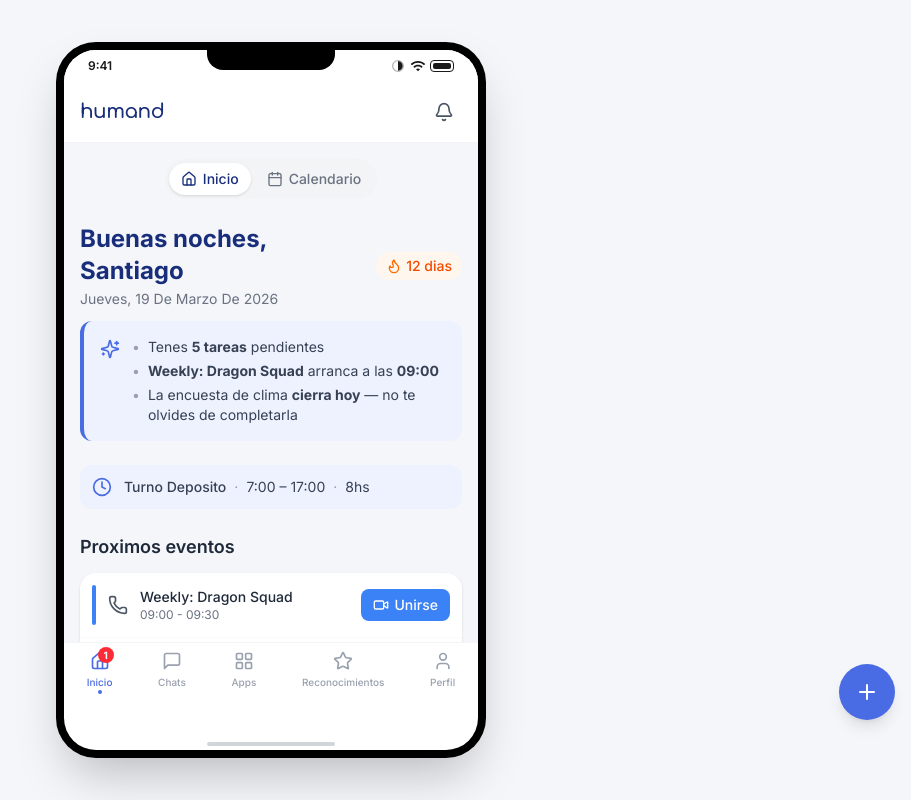
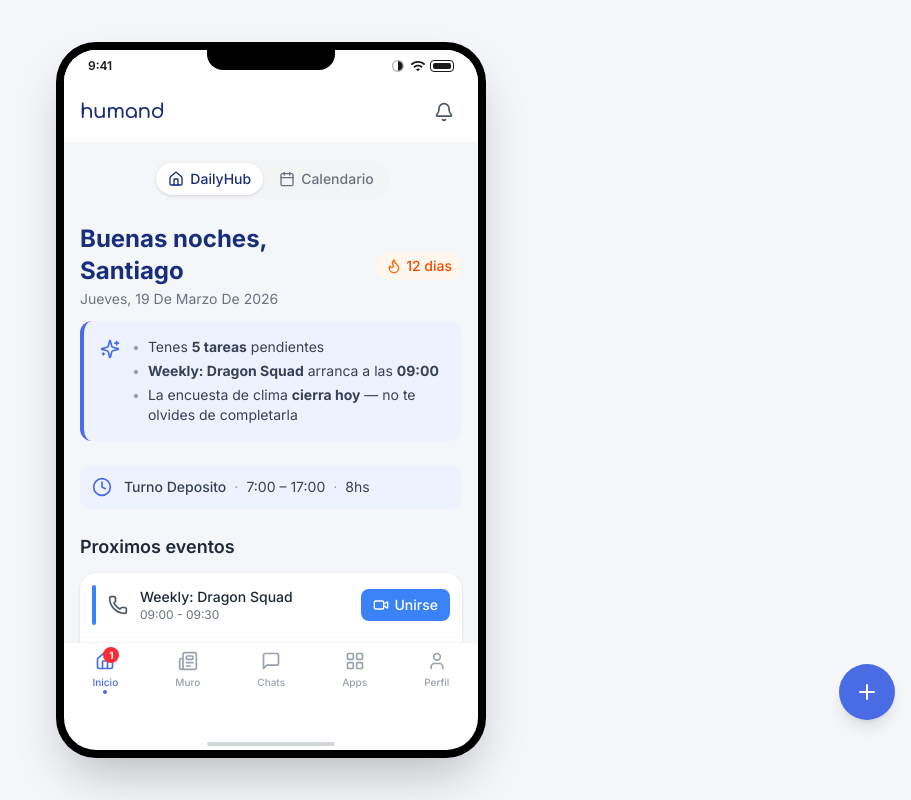
Before and after one commit to santipasserini11/dailyhub, a Next.js app: page / in a window 1280 px wide. Shown: the whole page, without its empty margins (369-1280 px from the left). Built offline with nearby package versions, Linux system fonts and the light colour scheme.

Commit message:
feat: update navigation labels to DailyHub and Feed
Change "Inicio" to "DailyHub" and "Reconocimientos" to "Feed".

```diff
--- a/components/layout/bottom-nav.tsx
+++ b/components/layout/bottom-nav.tsx
@@ -1,6 +1,6 @@
 'use client';
 
-import { Home, MessageSquare, LayoutGrid, Star, User } from 'lucide-react';
+import { Home, MessageSquare, LayoutGrid, Newspaper, User } from 'lucide-react';
 import { cn } from '@/lib/utils';
 import { useApp } from '@/lib/context';
 import { useMemo } from 'react';
@@ -59,9 +59,9 @@ export function BottomNav() {
         active
         badge={urgentCount}
       />
+      <NavItem icon={<Newspaper className="w-5 h-5" />} label="Muro" />
       <NavItem icon={<MessageSquare className="w-5 h-5" />} label="Chats" />
       <NavItem icon={<LayoutGrid className="w-5 h-5" />} label="Apps" />
-      <NavItem icon={<Star className="w-5 h-5" />} label="Reconocimientos" />
       <NavItem icon={<User className="w-5 h-5" />} label="Perfil" />
     </nav>
   );
--- a/components/ui/view-toggle.tsx
+++ b/components/ui/view-toggle.tsx
@@ -20,7 +20,7 @@ export function ViewToggle() {
         style={{ color: viewMode === 'inicio' ? '#182E7B' : undefined }}
       >
         <Home className="w-4 h-4" />
-        <span>Inicio</span>
+        <span>DailyHub</span>
       </button>
       <button
         onClick={() => setViewMode('calendario')}
```
